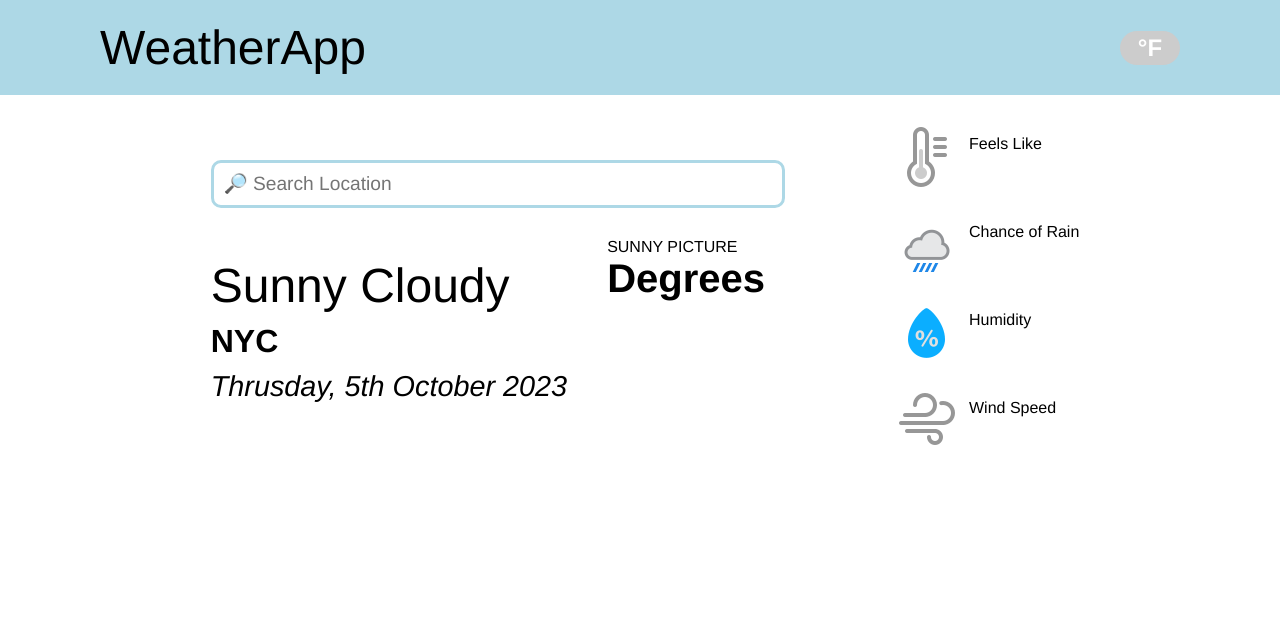
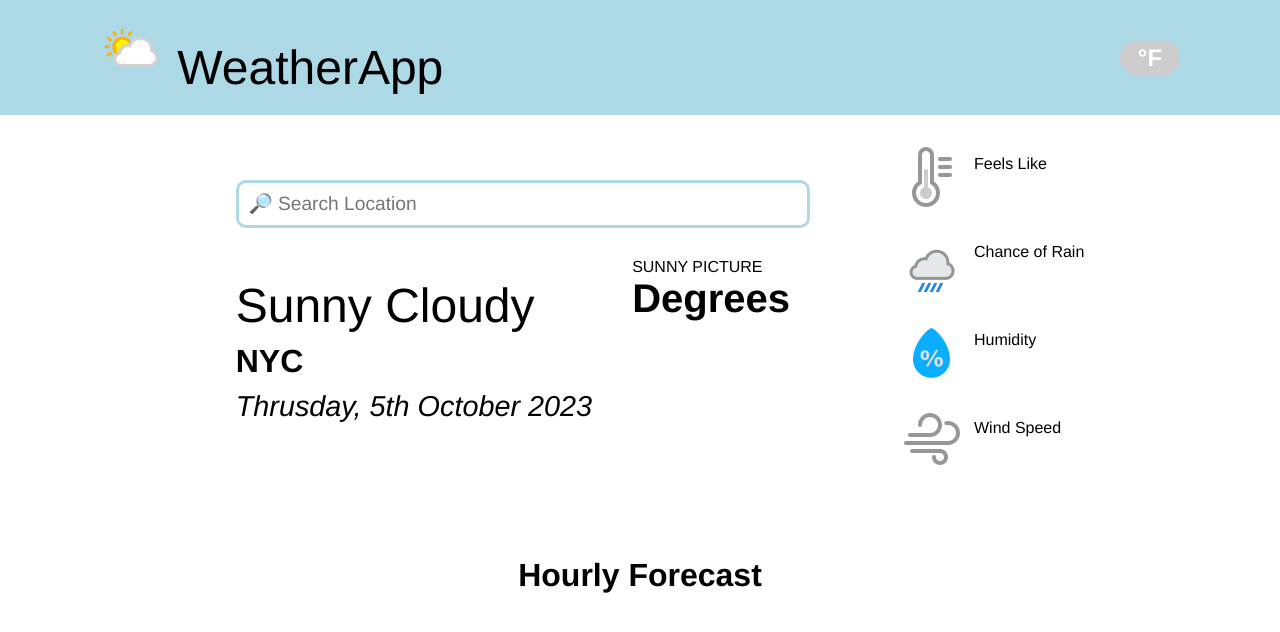
Before and after one commit to jiankh/weather-app, a plain HTML site: page index.html in a window 1280 px wide. Drawn offline with Linux system fonts and the light colour scheme; no server answers.

Commit message:
added favicon and logo picture

```diff
--- a/index.html
+++ b/index.html
@@ -6,11 +6,12 @@
     <title>Weather App</title>
     <script defer src="main.js"></script>
     <link rel="stylesheet" href="style.css">
+    <link rel="icon" href="images/daylight.pnggit" type="image/x-icon">
 </head>
 </head>
 <body>
     <div class="header">
-        <div class="logo-container">WeatherApp</div>
+        <div class="logo-container"> <img src="images/daylight.png" > WeatherApp</div>
         <div class="units-container">
             <input type="checkbox" id="unit-toggle" class="hidden-checkbox">
             <label for="unit-toggle" class="toggle-label"></label>
@@ -69,7 +70,11 @@
         </div>
     </div>
 
-    <div class="hourly-container">
+    <div class="hourly-container-wrap">
+        <div class="hourly-title"> <h1>Hourly Forecast</h1></div>
+        <div class="hourly-container">
+
+        </div>
     </div>
 
     <div class="future-container">
--- a/style.css
+++ b/style.css
@@ -66,7 +66,7 @@
     display: flex;
     justify-content: center;
     align-items: center;
-    gap: 50px;
+    gap: 10px;
     padding:30px;
 }
 
@@ -83,6 +83,7 @@
     display: flex;
     flex-direction: column;
     gap: 30px;
+    margin-left: 30px;
 }
 
 .search-bar-container {
@@ -144,8 +145,7 @@
     display: flex;
     flex-direction: column;
     gap: 20px;
-    padding-left: 80px;
-    /* background-color: aqua; */
+    padding-left: 100px;
 }
 
 .current-extra {
@@ -175,3 +175,8 @@
 .hourly-time {
     text-align: center;
 }
+
+.hourly-title {
+    padding-top: 50px;
+    text-align: center;
+}
```
Also changed, not shown: main.js (+6 -4 lines), images/daylight.png (added).
